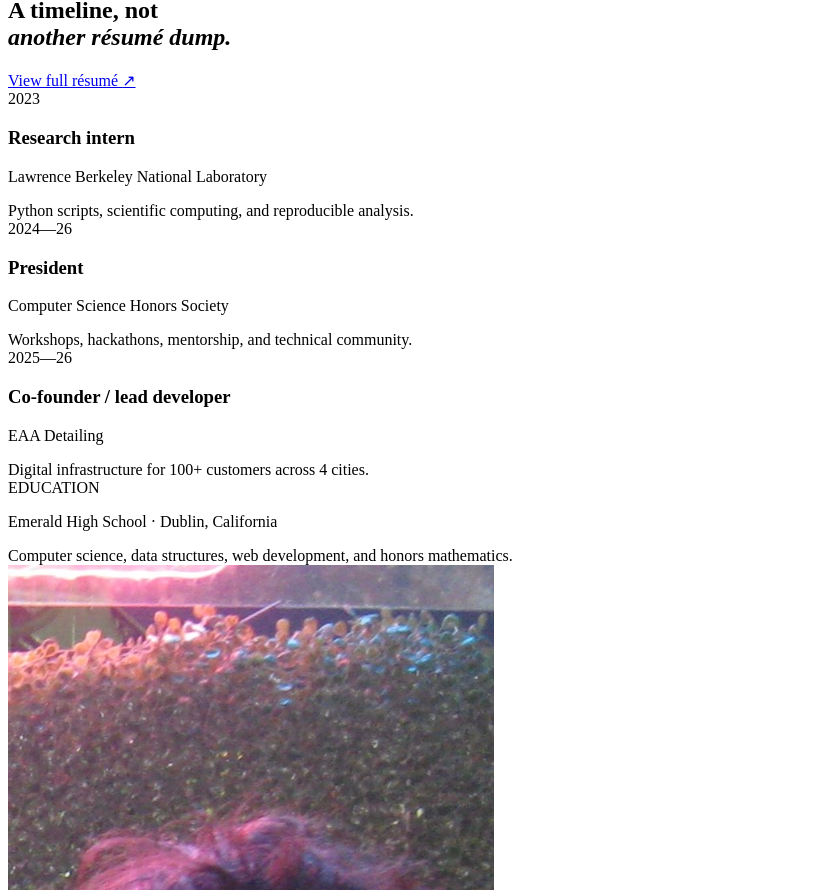
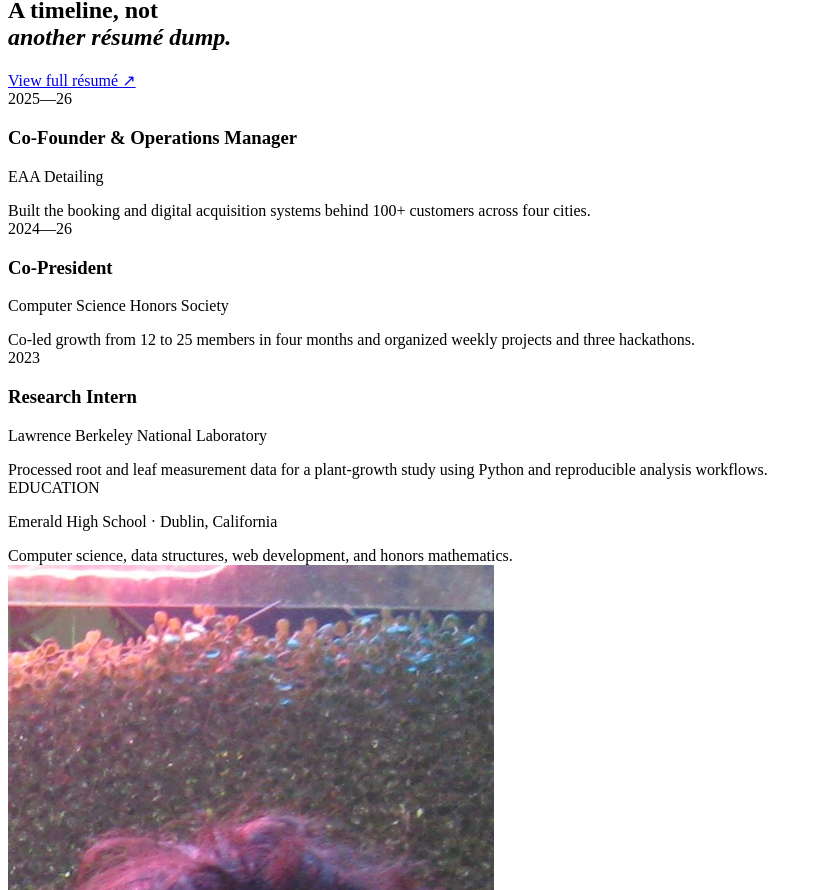
Before and after one commit to avinashamanchi/avinashamanchi.github.io, a React (Vite) app: page / in a window 1280 px wide. Shown: the part 7356-8246 px from the top of the page, without its empty margins (0-822 px from the left). Built offline with nearby package versions, Linux system fonts and the light colour scheme.

Commit message:
Clarify experience timeline and evidence

```diff
--- a/src/components/Resume.jsx
+++ b/src/components/Resume.jsx
@@ -1,10 +1,9 @@
 import useReveal from '../hooks/useReveal'
 
-/* TODO(avinash): verify the official CSHS role wording before publishing applications. */
 const experience = [
-  { year: '2023', role: 'Research intern', org: 'Lawrence Berkeley National Laboratory', detail: 'Python scripts, scientific computing, and reproducible analysis.' },
-  { year: '2024—26', role: 'President', org: 'Computer Science Honors Society', detail: 'Workshops, hackathons, mentorship, and technical community.' },
-  { year: '2025—26', role: 'Co-founder / lead developer', org: 'EAA Detailing', detail: 'Digital infrastructure for 100+ customers across 4 cities.' },
+  { year: '2025—26', role: 'Co-Founder & Operations Manager', org: 'EAA Detailing', detail: 'Built the booking and digital acquisition systems behind 100+ customers across four cities.' },
+  { year: '2024—26', role: 'Co-President', org: 'Computer Science Honors Society', detail: 'Co-led growth from 12 to 25 members in four months and organized weekly projects and three hackathons.' },
+  { year: '2023', role: 'Research Intern', org: 'Lawrence Berkeley National Laboratory', detail: 'Processed root and leaf measurement data for a plant-growth study using Python and reproducible analysis workflows.' },
 ]
 
 function Reveal({ children, className = '' }) {
```
